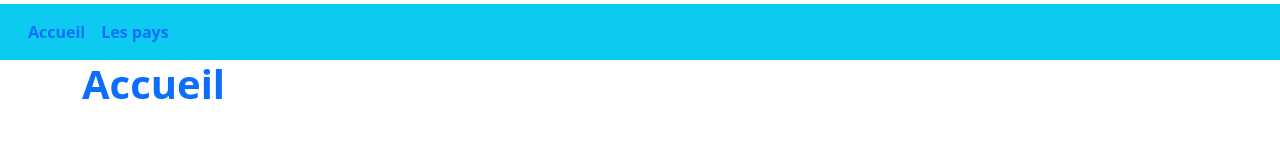
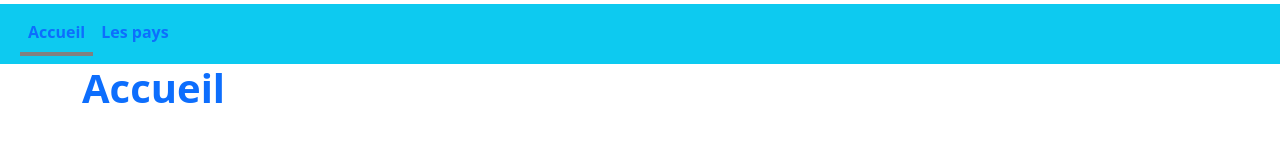
Before and after one commit to Chaambane/Pays, a React (Create React App) app: page / in a window 1280 px wide. Shown: the top 160 px of the page. Built offline with nearby package versions, Linux system fonts and the light colour scheme.

Commit message:
feat(App) add border-bottom in the NavLink

```diff
--- /dev/null
+++ b/src/App.css
@@ -0,0 +1,3 @@
+.active{
+    border-bottom: 0.3rem solid grey;
+}
--- a/src/App.js
+++ b/src/App.js
@@ -4,6 +4,7 @@ import { BrowserRouter, Route, Switch } from 'react-router-dom';
 import Navbar from './components/Navbar/Navbar';
 import DetailCountry from './conteners/DetailCountry/DetailCountry';
 import Error404 from './components/Error404/Error404';
+import './App.css';
 
 
 function App() {
```
